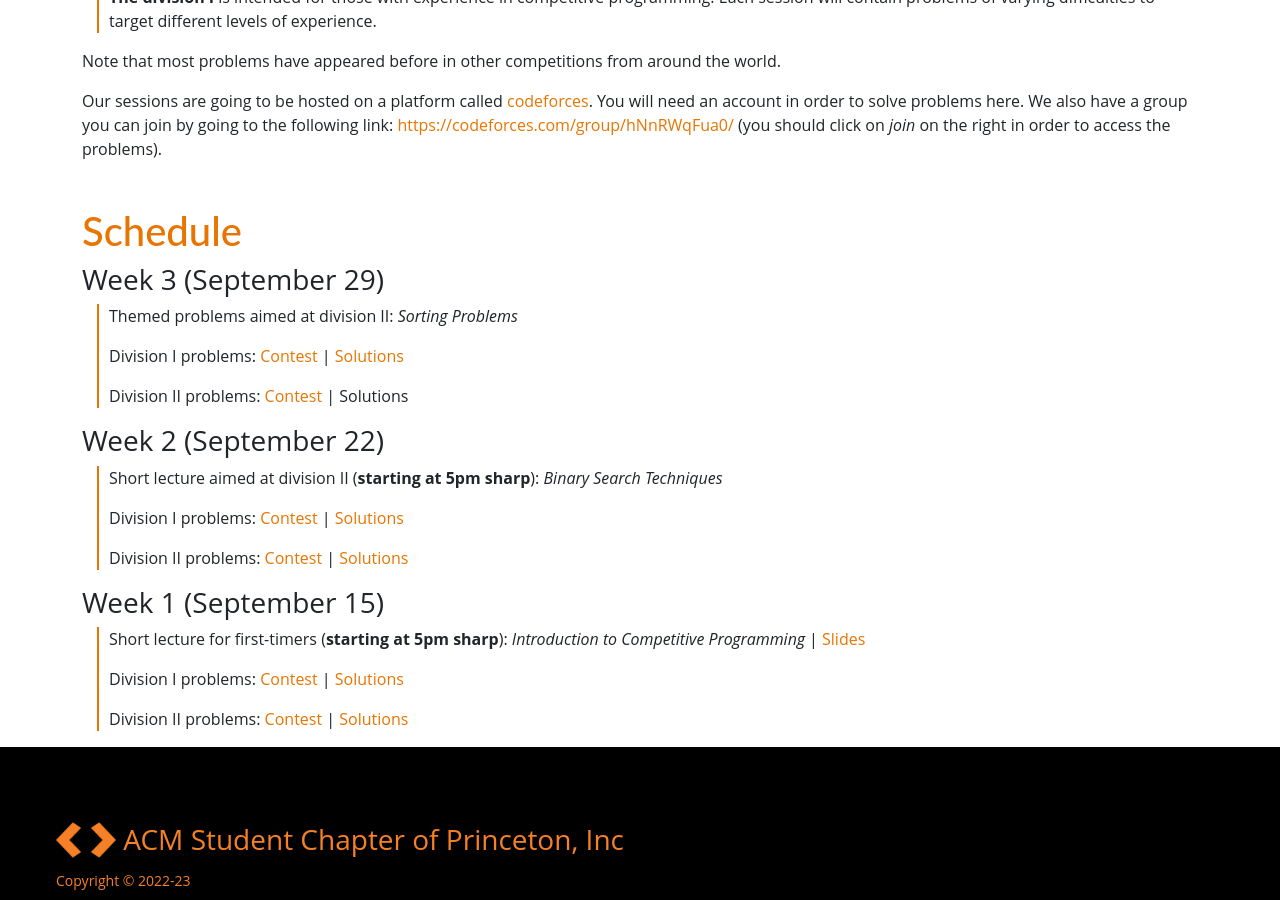
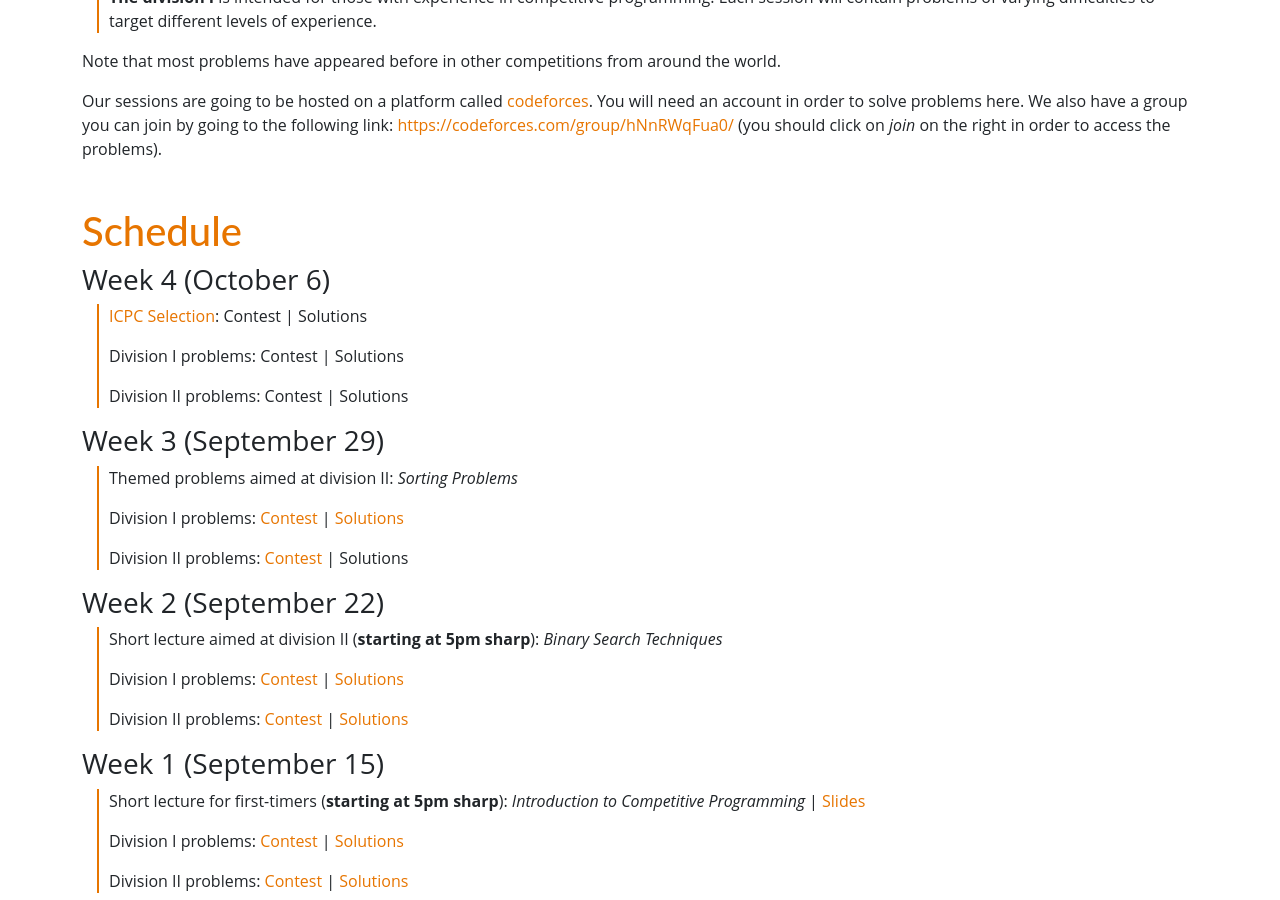
Before and after one commit to Princeton-Competitive-Programming/princeton-competitive-programming, a Jekyll site: the page built from fall23.md, in a window 1280 px wide and 900 px high, scrolled down 801 px. Built offline with Jekyll 4.4.1, drawn with Linux system fonts in a browser that asks for light colours; nearby versions of some CDN libraries.

Commit message:
Add ICPC info

```diff
--- a/_layouts/home.html
+++ b/_layouts/home.html
@@ -6,6 +6,10 @@
   <body>
 
     {% include header.html %}
+
+    <div class="alert alert-warning my-0 text-center" role="alert">
+      ICPC Team Local Qualifier this Friday, October 6. Information <a href="{{ site.baseurl }}/icpc23">here</a>
+    </div>
 
     <div class="home-bg-image d-flex justify-content-center">
       <div class="home-div">
--- a/fall23.md
+++ b/fall23.md
@@ -59,6 +59,13 @@ problems).
 
 ## Schedule
 
+### Week 4 (October 6)
+ * [ICPC Selection]({{ site.baseurl }}/icpc23): Contest \| Solutions
+
+ * Division I problems: Contest \| Solutions
+
+ * Division II problems: Contest \| Solutions
+
 ### Week 3 (September 29)
  * Themed problems aimed at division II: <i>Sorting Problems</i>
 
```
Also changed, not shown: pages/icpc23.md (added, +42 -0 lines).
